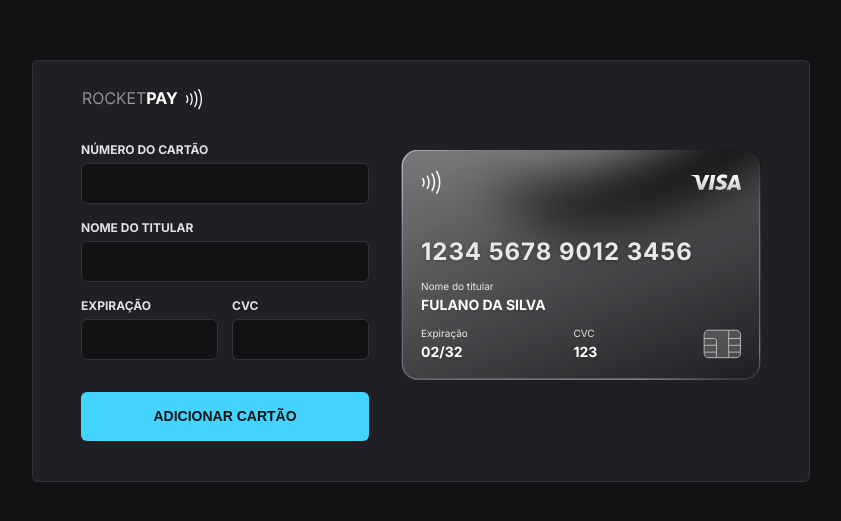
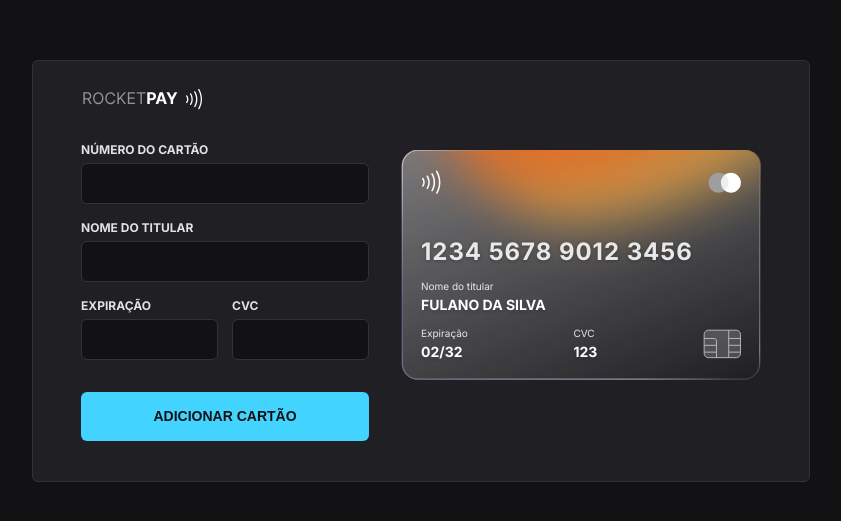
Before and after one commit to odiegosilva1/Rocketpay, a website built with Vite: page index.html in a window 1280 px wide. Shown: the part 129-650 px from the top of the page, without its empty margins (219-1060 px from the left). Built offline with nearby package versions, Linux system fonts and the light colour scheme.

Commit message:
mudar bandeiras cc
alteração na DOM do projeto

```diff
--- a/index.html
+++ b/index.html
@@ -44,13 +44,13 @@
               <g filter="url(#filter0_f_3_2547)">
                 <path
                   d="M451.518 -135.506C473.881 -89.3531 414.166 -13.4917 318.142 33.9349C222.118 81.3615 126.147 82.3939 103.784 36.2409C81.4215 -9.91221 141.136 -85.7735 237.16 -133.2C333.184 -180.627 429.156 -181.659 451.518 -135.506Z"
-                  fill="black"
+                  fill="blue"
                 />
               </g>
               <g filter="url(#filter1_f_3_2547)">
                 <path
                   d="M399.134 -169.756C421.497 -123.603 361.783 -47.742 265.758 -0.315356C169.734 47.1113 73.7629 48.1437 51.4003 1.99062C29.0377 -44.1624 88.7521 -120.024 184.776 -167.45C280.8 -214.877 376.772 -215.909 399.134 -169.756Z"
-                  fill="gray"
+                  fill="green"
                 />
               </g>
             </g>
@@ -105,7 +105,7 @@
           <span><img src="/cc-icon.svg" alt="ícone padrão de cartão" /></span>
           <span
             ><img
-              src="/cc-visa.svg"
+              src="/cc-default.svg"
               alt="ícone do cartão de crédito selecionado"
           /></span>
         </div>
--- a/src/main.js
+++ b/src/main.js
@@ -1 +1,22 @@
 import "./css/index.css"
+
+const ccBgColor01 = document.querySelector(".cc-bg svg > g g:nth-child(1) path")
+const ccBgColor02 = document.querySelector(".cc-bg svg > g g:nth-child(2) path ")
+const cclogo = document.querySelector(".cc-logo span:nth-child(2) img")
+
+
+
+
+function setCardType(type) {
+    const colors = {
+        visa : ["#436D99", "#2D57F2"],
+        mastercard: ["#DF6F29", "#C69347"],
+        default: ["black", "grey"]
+ }
+
+    ccBgColor02.setAttribute("fill", colors[type][0])
+    ccBgColor01.setAttribute("fill", colors[type][1])
+    cclogo.setAttribute("src", `cc-${type}.svg`)
+}
+
+setCardType("mastercard")
```
